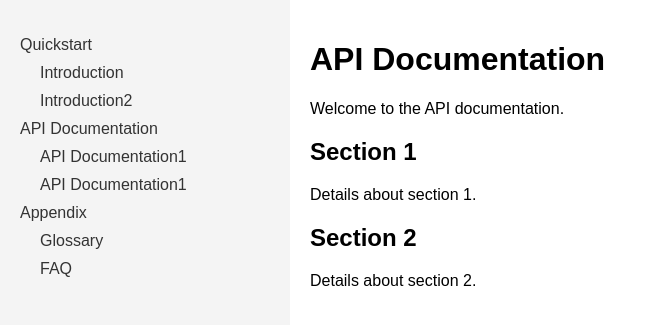
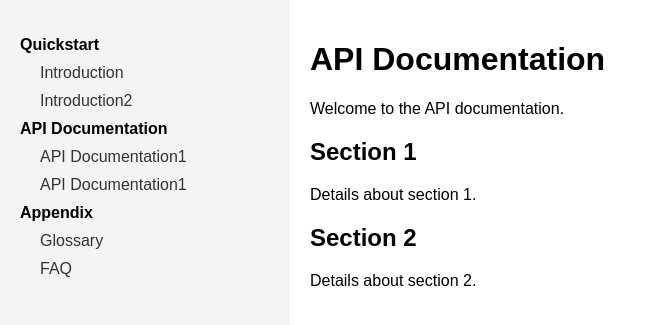
Before and after one commit to Williamyz123/Williamyz123.github.io, a Jekyll site: the page built from index.markdown, in a window 1280 px wide. Shown: the top 325 px of the page, without its empty margins (0-647 px from the left). Built offline with Jekyll 4.4.1, drawn with Linux system fonts in a browser that asks for light colours.

Commit message:
2.0骨架，目前可以实现全部要求 解决的问题： 1.父级目录无法点击 存在的问题： 1.只能生成二级目录 2.样式还是有点简陋

```diff
--- a/_layouts/api.html
+++ b/_layouts/api.html
@@ -13,7 +13,7 @@
     <ul>
       {% for item in nav_items %}
       <li>
-        <a href="{{ item.url | relative_url }}">{{ item.title }}</a>
+        <span>{{ item.title }}</span>
         {% if item.children %}
         <ul>
           {% for child in item.children %}
--- a/assets/css/style.css
+++ b/assets/css/style.css
@@ -34,6 +34,11 @@ body {
     margin-left: 20px;
 }
 
+.sidebar ul li span {
+    font-weight: bold;
+    cursor: default;
+}
+
 .content {
     flex-grow: 1;
     padding: 20px;
```
